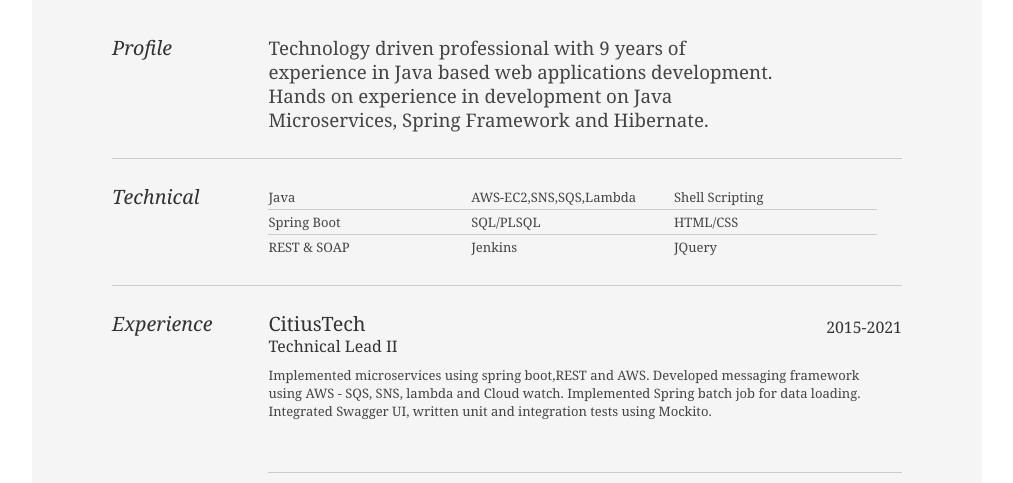
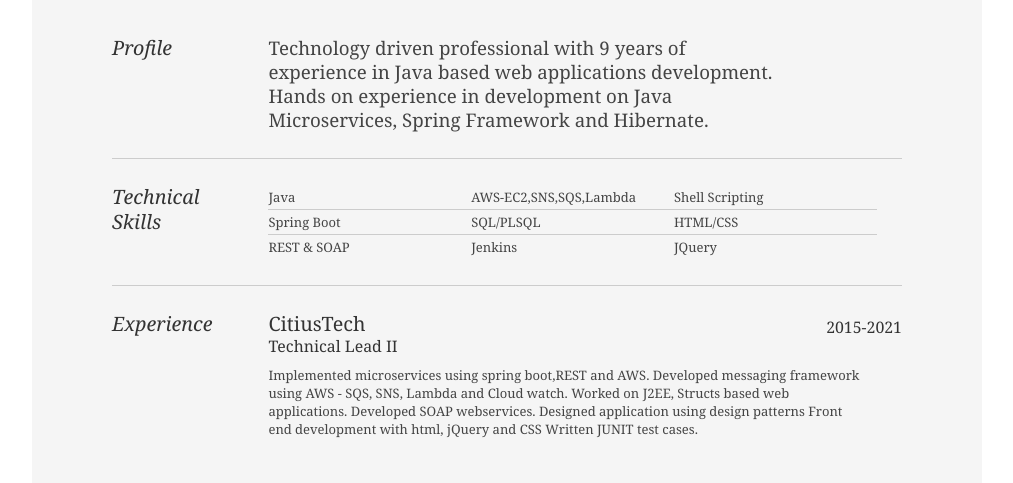
Before and after one commit to dipeshsonawale/dipeshsonawale.github.io, a plain HTML site: page index.html in a window 1280 px wide. Shown: the part 237-720 px from the top of the page, without its empty margins (133-1146 px from the left). Drawn offline with Linux system fonts and the light colour scheme.

Commit message:
Update index.html

```diff
--- a/index.html
+++ b/index.html
@@ -53,7 +53,7 @@ and Hibernate.
 
 					<div class="yui-gf">
 						<div class="yui-u first">
-							<h2>Technical</h2>
+							<h2>Technical Skills</h2>
 						</div>
 						<div class="yui-u">
 							<ul class="talent">
@@ -90,9 +90,12 @@ and Hibernate.
 								<h3>Technical Lead II</h3>
 								<h4>2015-2021</h4>
 								<p>Implemented microservices using spring boot,REST and AWS.
-									Developed messaging framework using AWS - SQS, SNS, lambda and Cloud watch.
-									Implemented Spring batch job for data loading.
-									Integrated Swagger UI, written unit and integration tests using Mockito.</p>
+								   Developed messaging framework using AWS - SQS, SNS, Lambda and Cloud watch.
+								   Worked on J2EE, Structs based web applications. Developed SOAP webservices.
+							           Designed application using design patterns
+								   Front end development with html, jQuery and CSS
+								   Written JUNIT test cases.
+								   </p>
 							</div>
 
 							<div class="job last">
```
